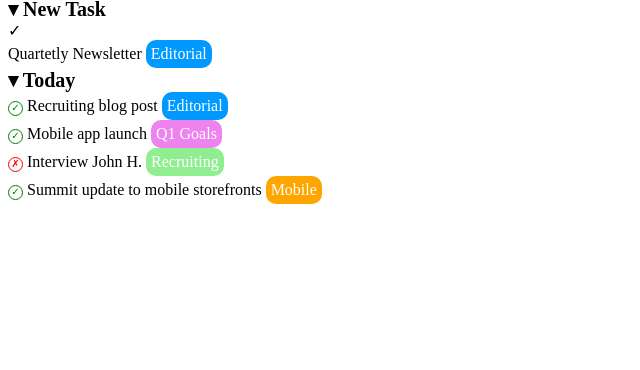
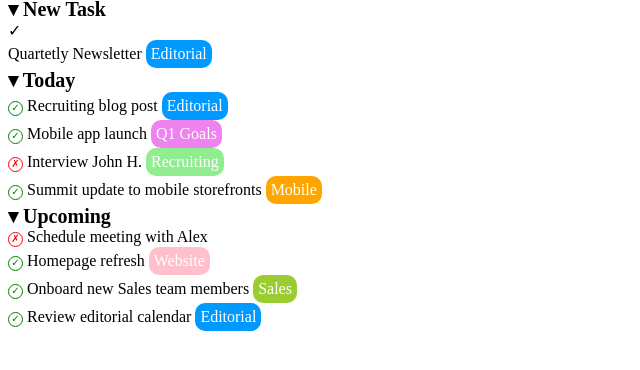
Before and after one commit to simoneditaranto/html-css-toboolist, a plain HTML site: page index.html in a window 1280 px wide. Shown: the part 170-540 px from the top of the page, without its empty margins (0-640 px from the left). Drawn offline with Linux system fonts and the light colour scheme.

Commit message:
aggiunta sezione upcoming

```diff
--- a/css/style.css
+++ b/css/style.css
@@ -121,6 +121,20 @@ button{
 /* fina sezione today */
 
 
+/* sezione upcoming */
+
+#pink{
+    background-color: pink;
+}
+
+#yellowgreen{
+    background-color: yellowgreen;
+}
+
+/* fine sezione upcoming */
+
+
+
 
 
 
--- a/index.html
+++ b/index.html
@@ -38,7 +38,6 @@
 
             <!-- sezione today -->
             <section>
-
                 <div class="title-list">&dtrif; Today</div>
 
                 <div class="row-text">
@@ -67,6 +66,34 @@
 
             </section>
 
+            <!-- sezione upcoming -->
+            <section>
+                <div class="row-text">
+                    <div class="title-list">&dtrif; Upcoming</div>
+
+                    <div id="red-circle" class="mini-circle">&#10007;</div>
+                    <div class="text">Schedule meeting with Alex</div>
+                </div>
+
+                <div class="row-text">
+                    <div id="green-circle" class="mini-circle">&#10003;</div>
+                    <div class="text">Homepage refresh</div>
+                    <div id="pink" class="rectangle">Website</div>
+                </div>
+
+                <div class="row-text">
+                    <div id="green-circle" class="mini-circle">&#10003;</div>
+                    <div class="text">Onboard new Sales team members</div>
+                    <div id="yellowgreen" class="rectangle">Sales</div>
+                </div>
+
+                <div class="row-text">
+                    <div id="green-circle" class="mini-circle">&#10003;</div>
+                    <div class="text">Review editorial calendar</div>
+                    <div id="blue" class="rectangle">Editorial</div>
+                </div>
+            </section>
+
         </main>
 
     </body>
```
